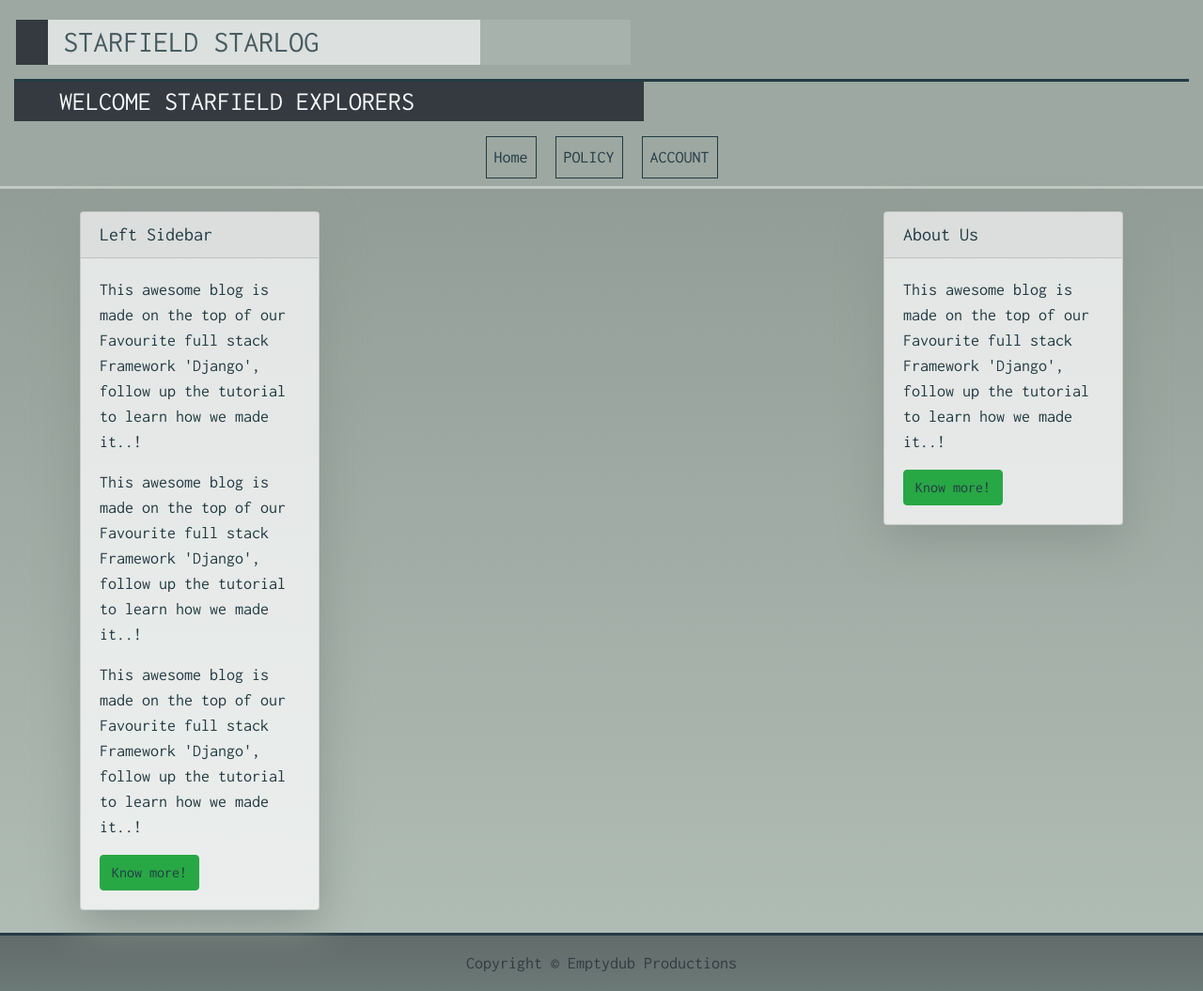
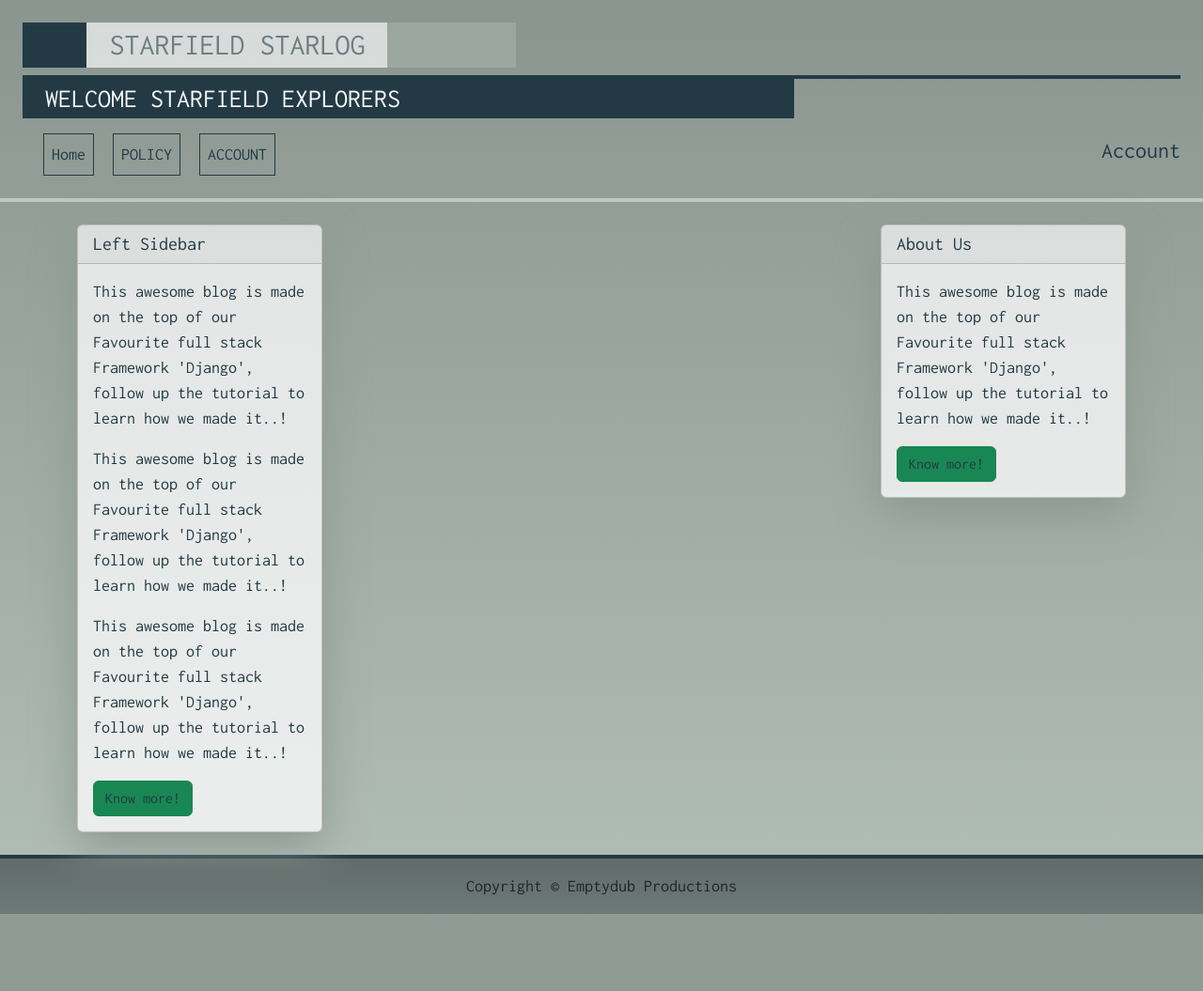
Before and after one commit to miketwheeler/djangoblog, a Django app: page / in a window 1280 px wide. Shown: the whole page at 94% size. After the commit the page ends 973 px from the top, so only its background shows below. Run offline with Django 4.2, Linux system fonts and the light colour scheme; data that the repository does not hold is empty; some libraries are stand-ins or nearby versions.

Commit message:
workign on menu

```diff
--- a/blog/blog/blog/settings.py
+++ b/blog/blog/blog/settings.py
@@ -39,6 +39,7 @@ INSTALLED_APPS = [
     'django.contrib.sessions',
     'django.contrib.messages',
     'django.contrib.staticfiles',
+    'fontawesomefree',
     'blogapp'
 ]
 
@@ -118,7 +119,7 @@ USE_TZ = True
 # Static files (CSS, JavaScript, Images)
 # https://docs.djangoproject.com/en/4.0/howto/static-files/
 
-STATIC_URL = 'static/'
+STATIC_URL = '/static/css/'
 
 # Default primary key field type
 # https://docs.djangoproject.com/en/4.0/ref/settings/#default-auto-field
--- a/blog/blog/blog/urls.py
+++ b/blog/blog/blog/urls.py
@@ -15,8 +15,11 @@ Including another URLconf
 """
 from django.contrib import admin
 from django.urls import path, include
+from django.contrib.staticfiles.urls import staticfiles_urlpatterns
 
 urlpatterns = [
     path('admin/', admin.site.urls),
     path('', include('blogapp.urls')),
 ]
+
+urlpatterns += staticfiles_urlpatterns()
--- a/blog/blog/blogapp/static/css/base.css
+++ b/blog/blog/blogapp/static/css/base.css
@@ -3,25 +3,27 @@ body {
     font-family: "Inconsolata", monospace;
     font-weight: 500;
     font-size: 17px;
-    color: #233b45;
+    color: #233a45;
 }
-a:link { color: #233b45; }
-a:visited { color: #233b45; }
+a:link { color: #233a45; }
+a:visited { color: #233a45; }
 a:hover { background: #c3d1c8; }
-a:active { color: #233b45; }
+a:active { color: #233a45; }
 
 /* Utility */
+.tester {
+    height: 100%;
+    background-color: red;
+    border: 1px solid red;
+}
 .shadow {
     box-shadow: 0 4px 2px -2px rgba(0, 0, 0, 0.1);
 }
-.darkbox {
-    width: 3%;
+.dkblue {
+    color: #233a45;
 }
-.lightbox {
-    width: 14%;
-}
-.bg-dark {
-    background: #233b45;
+.bgdkblue {
+    background-color: #233a45;
 }
 .bg-light {
     background: #c0c9c3;
@@ -36,67 +38,43 @@ a:active { color: #233b45; }
 .op70 {
     opacity: 70%;
 }
-.titlecontainer {
-    height: fit-content;
-    width: 100%;
-    background-color: #9ca8a1;
-    border: 1px solid #9ca8a1;
-}
-/* title */
-.titleshroud {
-    margin: 20px auto 14px 16px;
-}
-.titlestyle {
-    background: #c0c9c3;
-    width: 460px;
-    color: #233b45;
-    margin: 0;
-    padding: 0;
-    font-size: xx-large;
+.op100 {
+    opacity: 100%;
 }
 
-/* mast heading */
+/* mast head */
 .mastbordertop {
-    border-top: 3px solid #233b45;
+    border-top: 4px solid #233a45;
 }
 .masthead {
-    background: #9ca8a1;
-    height: auto;
-    padding-bottom: 15px;
-    padding-top: 10px;
-    color: #233b45;
-    border-bottom: 3px solid #c0c9c3;
-    /* border-top: 3px solid #233b45; */
-    border-width: 80%;
+    position: static;
+    color: #233a45;
+    border-bottom: 4px solid #c0c9c3;
 }
 .adtlheadingstyle {
     padding: 4px 48px;
     border: none;
-    min-width: 480px;
-    max-width: 670px;
+    width: 100%;
 }
 .navbarstyle {
-    background: #9ca8a1;
     justify-content: left;
     align-items: flex-start;
     align-self: flex-start;
-    /* border: 1px solid black; */
 }
 .navbtnsurround {
-    border: 1px solid #233b45;
+    border: 1px solid #233a45;
     margin: 0 10px;
     padding: auto 4px;
 }
-.togglestyle {
-    background: #233b45;
-    color: #c0c9c3;
-    border-color:#c0c9c3;
+
+.navbar-toggler .line {
+    background-color: #c0c9c3;
 }
 /* footer */
 .footerstyle {
     background: linear-gradient(0deg, rgba(107,121,119,1) 0%, rgba(98,108,106,1) 100%);
-    color:#233b45;
+    color:#233a45;
     border-width: 90%;
-    border-top: 3px solid #233b45;
+    border-top: 4px solid #233a45;
     bottom: flex-end;
 }
--- a/blog/blog/blogapp/templates/base.html
+++ b/blog/blog/blogapp/templates/base.html
@@ -9,40 +9,51 @@
         <link href="https://fonts.googleapis.com/css2?family=Inconsolata&display=swap" rel="stylesheet">
         <meta name="google" content="notranslate" />
         <meta name="viewport" content="width=device-width, initial-scale=1" />
-        <link rel="stylesheet" href="https://maxcdn.bootstrapcdn.com/bootstrap/4.0.0/css/bootstrap.min.css" integrity="sha384-Gn5384xqQ1aoWXA+058RXPxPg6fy4IWvTNh0E263XmFcJlSAwiGgFAW/dAiS6JXm"
-            crossorigin="anonymous" />
-        <link rel="stylesheet" href="{% static 'css/base.css' %}">
+        <link href="https://cdn.jsdelivr.net/npm/bootstrap@5.2.0-beta1/dist/css/bootstrap.min.css" rel="stylesheet" integrity="sha384-0evHe/X+R7YkIZDRvuzKMRqM+OrBnVFBL6DOitfPri4tjfHxaWutUpFmBp4vmVor" crossorigin="anonymous">
+        <!-- Fontawesome -->
+        <link href="{% static 'fontawesomefree/css/all.min.css' %}" rel="stylesheet" type="text/css">
+        <link rel="stylesheet" type="text/css" href="{% static 'css/base.css' %}">
     </head>
 
     <body>
         <!-- titlebar -->
-        <div class="titlecontainer">
-            <div class="container titleshroud">
+        <div class="row px-4 pt-4 pb-2">
+            <div class="container">
                 <div class="row">
-                    <div class="darkbox bg-dark"></div>
-                    <div class="titlestyle px-3 bg-light op70" href="{% url 'home' %}">
-                        STARFIELD STARLOG
+                    <div class="d-flex flex-row flex-wrap justify-content-between">
+                        <div class="col-12 col-md-8 d-flex">
+                            <div class="placeholder col-1 dkblue op100"></div>
+                            <div class="bg-light op70 pl-2 pr-4 w-auto">
+                                <div class="col fs-2 bg-light op70 mx-4" href="{% url 'home' %}">
+                                    STARFIELD STARLOG
+                                </div>
+                            </div>
+                            <div class="placeholder col-2 op30"></div>
+                        </div>
+
                     </div>
-                    <div class="lightbox op30"></div>
                 </div>
             </div>
         </div>
 
-        <header class="masthead p-0">
-            <!-- <div class="overlay"></div> -->
+        <header class="masthead px-4 pt-0 pb-3">
             <div class="container-fluid py-0 my-0">
                 <div class="row">
-                    <div class="container-fluid col">
-                        <div class="site-heading">
-                            <div class="mastbordertop">
-                                <h3 class="text-light bg-dark adtlheadingstyle">
+                    <div class="col-12">
+                        <div class="row mastbordertop">
+                            <div class="col-md-8 d-flex p-0 m-0">
+                                <h3 class="text-light bgdkblue py-1 px-4 adtlheadingstyle">
                                     WELCOME STARFIELD EXPLORERS
                                 </h3>
                             </div>
-                            <nav class="navbar navbar-expand-lg navbarstyle" id="mainNav">
-                                <div class="container-fluid">
+                            <nav class="navbar navbar-expand-lg navbarstyle col-12" id="mainNav">
+                                <div class="container-fluid d-flex justify-content-between col-8">
+                                    <button class="navbar-toggler navbar-toggler-left text-light dkblue" type="button" data-bs-toggle="collapse" data-bs-target="#navbarResponsive"
+                                        aria-controls="navbarResponsive" aria-expanded="false" aria-label="Toggle navigation">
+                                        MENU <i class="fa-solid fa-meteor"></i>
+                                    </button>
                                     <div class="collapse navbar-collapse" id="navbarResponsive">
-                                        <ul class="navbar-nav mx-auto">
+                                        <ul class="navbar-nav">
                                             <li class="nav-item active">
                                                 <a class="nav-link navbtnsurround" href="#">Home</a>
                                             </li>
@@ -54,10 +65,9 @@
                                             </li>
                                         </ul>
                                     </div>
-                                    <button class="navbar-toggler navbar-toggler-right togglestyle" type="button" data-toggle="collapse" data-target="#navbarResponsive"
-                                        aria-controls="navbarResponsive" aria-expanded="false" aria-label="Toggle navigation">
-                                        <span class="navbar-toggler-icon"></span>
-                                    </button>
+                                </div>
+                                <div class="col-4 pl-auto d-flex fs-4 justify-content-end">
+                                    <span class="my-auto">Account <i class="fa-solid fa-user-astronaut"></i></span>
                                 </div>
                             </nav>
                         </div>
@@ -74,5 +84,10 @@
         <footer class="py-3 footerstyle">
             <p class="m-0 text-dark text-center ">Copyright &copy; Emptydub Productions</p>
         </footer>
+
+        <!-- JavaScript Bundle with Popper -->
+        <script src="https://cdn.jsdelivr.net/npm/bootstrap@5.2.0-beta1/dist/js/bootstrap.bundle.min.js" integrity="sha384-pprn3073KE6tl6bjs2QrFaJGz5/SUsLqktiwsUTF55Jfv3qYSDhgCecCxMW52nD2" crossorigin="anonymous"></script>
+
     </body>
+
 </html>
--- /dev/null
+++ b/blog/blog/requirements.txt
@@ -0,0 +1,5 @@
+asgiref==3.5.2
+Django==4.0.5
+sqlparse==0.4.2
+tzdata==2022.1
+fontawesomefree==6.1.1
```
